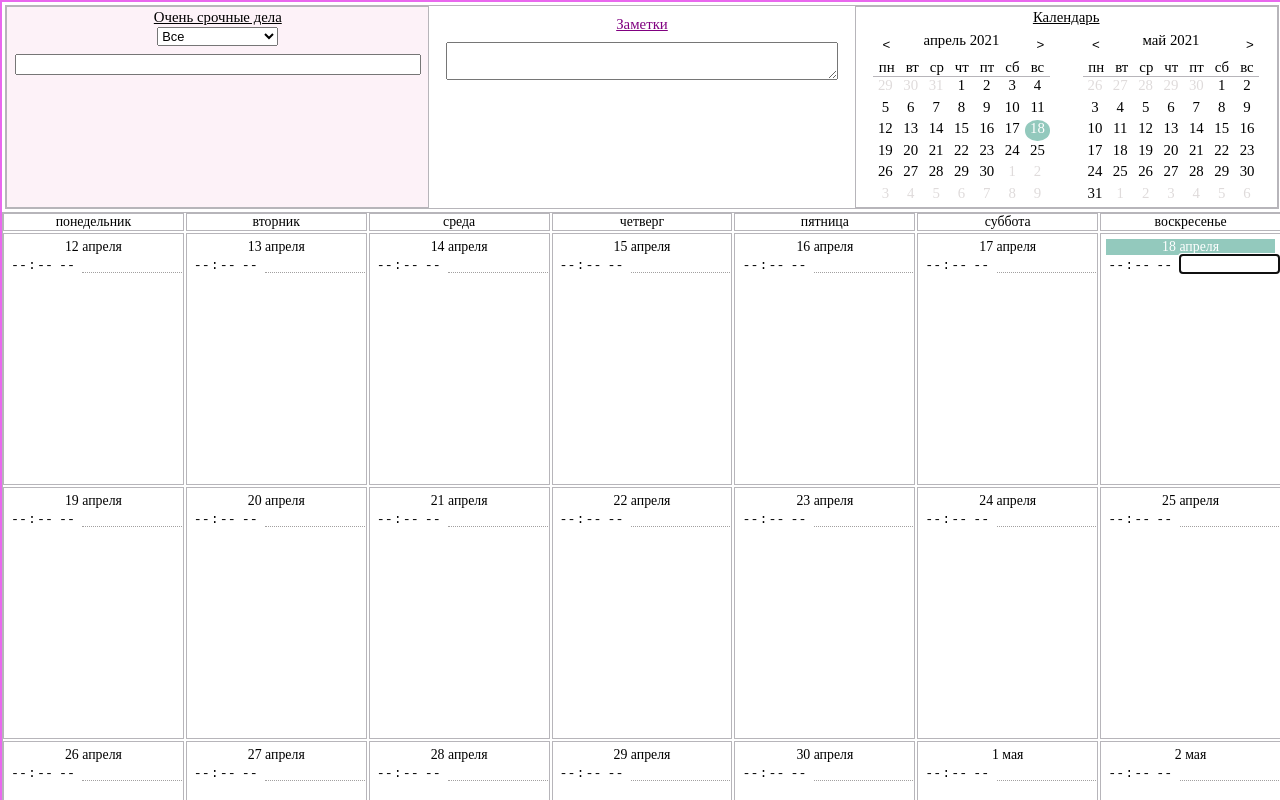
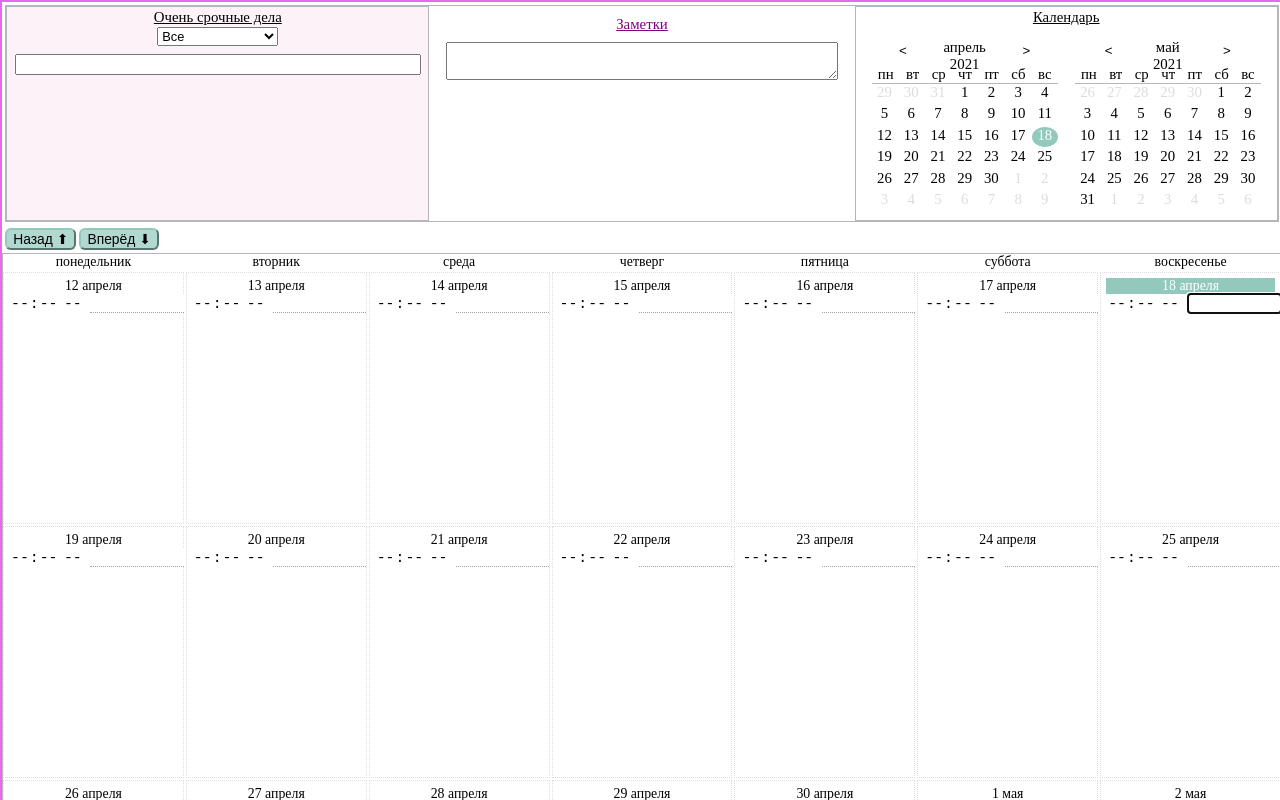
Before and after one commit to AlexandraBazanova/Planner, a Vue app: page / in a window 1280 px wide. Shown: the top 800 px of the page. Built offline with nearby package versions, Linux system fonts and the light colour scheme; what mdi-vue would draw is missing.

Commit message:
Исправлен внешний вид, перенесены кнопки Вперед и Назад

```diff
--- a/src/App.vue
+++ b/src/App.vue
@@ -52,7 +52,6 @@
     left: 0;
     top: 0;
     width: 100%;
-    /* height: 100%; */
     border: 2px solid rgb(233, 104, 238);
   }
   .footer-calendar {
--- a/src/components/AddNote.vue
+++ b/src/components/AddNote.vue
@@ -1,10 +1,10 @@
 <template>
   <form @submit.prevent="getNote">
     <textarea
+      class="note-text"
       type="text"
       v-on:change="getNote"
       v-model="message"
-      class="note-text"
       wrap="soft"
     >
     </textarea>
@@ -29,7 +29,6 @@ export default {
           id: Date.now(),
           message: this.message,
           draggable: true,
-
         };
         this.$emit("add-note", newNote);
         this.message = "";
@@ -46,6 +45,5 @@ form {
 .note-text {
   width: 100%;
   font-size: calc(10px + 0.3vw);
-  /* resize: vertical; */
 }
 </style>
--- a/src/components/AddTodo.vue
+++ b/src/components/AddTodo.vue
@@ -1,10 +1,10 @@
 <template>
   <form @submit.prevent="onSubmit">
     <input
+      class="urgent-todo"
+      type="text"
       v-on:change="onSubmit"
-      type="text"
       v-model="title"
-      class="urgent-todo"
     />
   </form>
 </template>
@@ -14,7 +14,6 @@ export default {
   data: function () {
     return {
       title: "",
-
     };
   },
   methods: {
--- a/src/components/Calendar.vue
+++ b/src/components/Calendar.vue
@@ -1,5 +1,12 @@
 <template>
   <div>
+    <button class="button-past" @click="viewWeekShift -= 1">
+      Назад &#11014;
+    </button>
+    <button class="button-future" @click="viewWeekShift += 1">
+      Вперёд &#11015;
+    </button>
+    <br />
     <section class="calendar">
       <div class="calendar-grid">
         <div class="weekday-card" v-for="element in weekday" :key="element">
@@ -14,14 +21,6 @@
         </div>
       </div>
     </section>
-
-    <br />
-    <button @click="viewWeekShift -= 1" class="button-past">
-      Тёмное прошлое &#11014;
-    </button>
-    <button @click="viewWeekShift += 1" class="button-future">
-      Светлое будущее &#11015;
-    </button>
   </div>
 </template>
 
@@ -56,16 +55,15 @@ export default {
   },
 
   computed: {
-
     shiftWeekDays: {
       get: function () {
-        const g = this;
+        const filterTodos = this.filterTodos;
         const shift = this.viewWeekShift;
         const startOfWeek = moment().startOf("week").add(shift, "week");
         let days = new Array(28).fill(null).map(function (todo, index) {
           return {
             dayMonth: moment(startOfWeek).add(index, "days"),
-            todos: g.filterTodos(startOfWeek, index),
+            todos: filterTodos(startOfWeek, index),
           };
         });
         return days;
@@ -79,18 +77,16 @@ export default {
 
     sortTimeValue() {
       const convertTime = this.convertTime;
-      return this.todos.sort((a, b) =>  convertTime(a.timeValue) - convertTime(b.timeValue))
+      return this.todos.sort(
+        (a, b) => convertTime(a.timeValue) - convertTime(b.timeValue)
+      );
     },
-
   },
 
   methods: {
-
     convertTime(stringTime) {
-     return  stringTime !== "" ? Number(stringTime.split(':').join('')) : 0
-
+      return stringTime !== "" ? Number(stringTime.split(":").join("")) : 0;
     },
-
 
     filterTodos(startOfWeek, index) {
       const compareElements = function (a, b) {
@@ -105,7 +101,6 @@ export default {
       );
     },
 
-
     getWeekday(daysInWeek) {
       const startOfWeek = moment().startOf("week");
       const weekdays = [];
@@ -115,13 +110,12 @@ export default {
       return weekdays;
     },
   },
-
 };
 </script>
 
 <style >
 .weekday-card {
-  border: 1px solid rgb(183, 181, 186);
+  /* border: 1px solid rgb(222, 220, 224); */
   text-align: center;
   font-size: calc(10px + 0.3vw);
 }
@@ -132,7 +126,7 @@ export default {
   border: 1px solid rgb(183, 181, 186);
 }
 .day-card {
-  border: 1px solid rgb(183, 181, 186);
+  border: 1px dotted rgb(222, 220, 224);
   padding: 5px;
   height: 15rem;
 }
@@ -141,6 +135,7 @@ export default {
   border-color: #93c9bd;
   font-size: calc(10px + 0.3vw);
   border-radius: 6px;
+  margin: 0.2rem;
 }
 
 .button-future {
--- a/src/components/Day.vue
+++ b/src/components/Day.vue
@@ -39,11 +39,6 @@ export default {
     },
   },
 
-  created: function () {
-    // console.log(this.day);
-    // console.log(this.day.todos);
-  },
-
   computed: {
     isToday() {
       return this.day.dayMonth._d.toString().substr(0, 15) ===
@@ -51,21 +46,12 @@ export default {
         ? true
         : false;
     },
-
-    // sortTodo() {
-    //   console.log(this.timeValue);
-    //   return _.orderBy(this.day.todos, [this.timeValue], ['asc', 'desc'])
-    // },
-
   },
 
   methods: {
     displayDate(date, formatType) {
       return moment(date).format("D MMMM");
     },
-
-
-
   },
 };
 </script>
@@ -74,11 +60,9 @@ export default {
 .date-of-the-day {
   text-align: center;
   font-size: calc(10px + 0.3vw);
-  /* width: 100%; */
 }
 .daytoday {
   background-color: #93c9bd;
   color: white;
-
 }
 </style>
--- a/src/components/DayAddTodo.vue
+++ b/src/components/DayAddTodo.vue
@@ -2,7 +2,7 @@
   <div>
     <div class="day-form">
       <div>
-        <input type="time" v-model="timeValue" required/>
+        <input class="input-time" type="time" v-model="timeValue" required />
       </div>
 
       <div>
@@ -94,9 +94,12 @@ export default {
 .day-form {
   display: flex;
 }
+.input-time {
+  font-size: calc(11px + 0.3vw);
+}
 .daily-todo {
   width: calc(90% + 0.3vw);
-  font-size: calc(9px + 0.3vw);
+  font-size: calc(11px + 0.3vw);
   text-align: left;
   border: hidden;
   border-bottom: 1px dotted rgb(162, 160, 160);
@@ -108,16 +111,15 @@ export default {
   float: left;
 }
 
-input[type="time"]{
+input[type="time"] {
   border: none;
 }
 
 ::-webkit-calendar-picker-indicator {
-   display: none;
+  display: none;
 }
 
 input[type="time"]::-webkit-clear-button {
-    display: none;
+  display: none;
 }
-
 </style>
--- a/src/components/DayDisplayTodo.vue
+++ b/src/components/DayDisplayTodo.vue
@@ -7,9 +7,7 @@
           v-on:change="completeTodo(todo)"
           v-bind:checked="todo.isCommplete"
         />
-        <span class="todo-value"
-
-        >
+        <span class="todo-value">
           <input
             class="input-time"
             type="time"
--- a/src/components/MiniCalendar.vue
+++ b/src/components/MiniCalendar.vue
@@ -3,19 +3,26 @@
     <section class="mini-calendar">
       <section class="current-month">
         <div class="minicalendar-top">
-          <button @click="viewMonthShift -= 1" class="mini-button-past">
+          <button
+            class="mini-button-past"
+           @click="viewMonthShift -= 1" >
             &#60;
           </button>
-          <div class="month-card" v-for="(el, index) in showMonth" :key="index">
+          <div class="month-card"
+           v-for="(el, index) in showMonth" :key="index">
             {{ el.format("MMMM YYYY") }}
           </div>
-          <button @click="viewMonthShift += 1" class="mini-button-future">
+          <button
+            class="mini-button-future"
+           @click="viewMonthShift += 1" >
             &#62;
           </button>
         </div>
 
         <div class="minicontainer-weekday">
-          <div class="mini-weekday" v-for="element in weekday" :key="element">
+          <div
+          class="mini-weekday"
+          v-for="element in weekday" :key="element">
             {{ element }}
           </div>
         </div>
@@ -37,7 +44,9 @@
 
       <section class="next-month">
         <div class="minicalendar-top">
-          <button @click="viewMonthShift -= 1" class="mini-button-past">
+          <button
+            class="mini-button-past"
+           @click="viewMonthShift -= 1" >
             &#60;
           </button>
           <div
@@ -47,12 +56,16 @@
           >
             {{ el.format("MMMM YYYY") }}
           </div>
-          <button @click="viewMonthShift += 1" class="mini-button-future">
+          <button
+            class="mini-button-future"
+           @click="viewMonthShift += 1" >
             &#62;
           </button>
         </div>
         <div class="minicontainer-weekday">
-          <div class="mini-weekday" v-for="element in weekday" :key="element">
+          <div
+           class="mini-weekday"
+           v-for="element in weekday" :key="element">
             {{ element }}
           </div>
         </div>
@@ -154,6 +167,7 @@ export default {
       }
       return weekdays;
     },
+
     getShiftDays(viewMonthShift) {
       const daysPush = function (viewMonthShift) {
         const allDays = [];
@@ -231,27 +245,25 @@ export default {
   display: grid;
   grid-template-columns: repeat(2, minmax(20px, 2fr));
   grid-gap: 1px;
-  /* font-size: calc(10px + 0.3vw); */
-  margin: 0.1rem;
+  margin: 0.5rem;
   border: none;
-  justify-content: space-around;
+  justify-content: space-between;
   align-items: center;
-
 }
 .current-month {
   display: grid;
-  margin-left: 1rem;
-  margin-right: 1rem;
+  margin-left: 0.5rem;
+  margin-right: 0.5rem;
 }
 .next-month {
   display: grid;
-  margin-left: 1rem;
-  margin-right: 1rem;
+  margin-left: 0.5rem;
+  margin-right: 0.5rem;
 }
 .minicalendar-top {
   border: none;
   display: flex;
-  justify-content: space-between;
+  justify-content: space-around;
   grid-template-columns: repeat(3, minmax(20px, 1fr));
   grid-gap: 1px;
   font-size: calc(11px + 0.3vw);
@@ -284,7 +296,6 @@ export default {
 
 .mini-dayscard {
   border: none;
-
 }
 
 .notactualymonth {
@@ -295,17 +306,16 @@ export default {
   background-color: #93c9bd;
   border-radius: 50%;
   color: white;
-
 }
 .mini-button-future {
   background-color: white;
   border: none;
-  width: 1rem;
+  width: 4rem;
 }
 
 .mini-button-past {
   background-color: white;
   border: none;
-  width: 1rem;
+  width: 4rem;
 }
 </style>
--- a/src/components/Notes.vue
+++ b/src/components/Notes.vue
@@ -4,7 +4,7 @@
       <AddNote @add-note="addNote"> </AddNote>
       <NotesItem
         v-for="(note, index) in notes"
-            :key="note.id"
+        :key="note.id"
         v-bind:note="note"
         v-bind:index="index"
         v-on:remove-note="removeNote"
@@ -42,7 +42,6 @@ export default {
       this.notes.push(note);
     },
   },
-
 };
 </script>
 
--- a/src/components/TodoList.vue
+++ b/src/components/TodoList.vue
@@ -47,7 +47,7 @@ export default {
       filter: "all",
     };
   },
-  // props: ['todos'],
+
   directives: {
     purple: {
       inserted: function (el) {
@@ -55,12 +55,14 @@ export default {
       },
     },
   },
+
   components: {
     AddTodo,
     TodoItem,
     MiniCalendar,
     Notes,
   },
+
   methods: {
     removeTodo(id) {
       this.todos = this.todos.filter((t) => t.id !== id);
@@ -74,6 +76,7 @@ export default {
       this.todos.push(todo);
     },
   },
+
   computed: {
     filteredTodos() {
       if (this.filter === "all") {
```
Also changed, not shown: src/components/NotesItem.vue (+6 -5 lines), src/components/TodoItem.vue (+7 -16 lines). Lines whose indentation alone changed are shown as unchanged.
